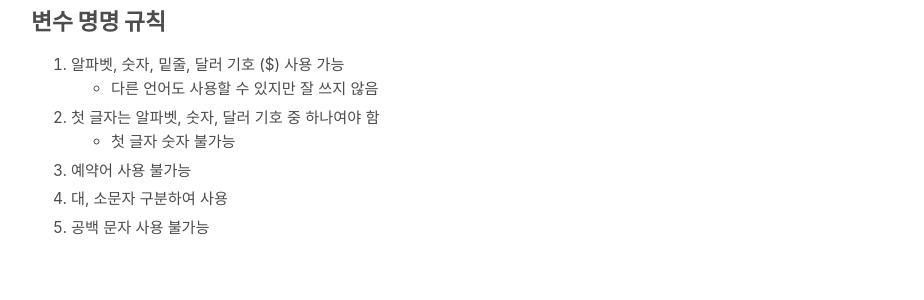
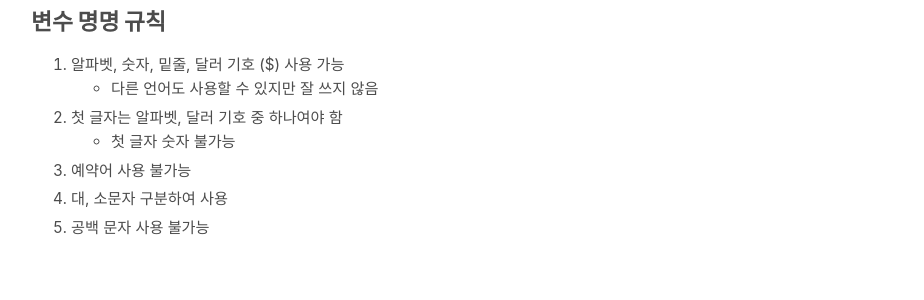
Before and after one commit to absolutelyfullycapable/absolutelyfullycapable.github.io, a Jekyll site: the page built from _posts/2020-09-01-javascript-변수와-데이터타입.md, in a window 1280 px wide and 900 px high, scrolled down 1817 px. Shown: the part 152-452 px from the top of the window, without its empty margins (329-1253 px from the left). Built offline with Jekyll 4.4.1, drawn with Linux system fonts in a browser that asks for light colours.

Commit message:
Update 2020-09-01-javascript-변수와-데이터타입.md

```diff
--- a/_posts/2020-09-01-javascript-변수와-데이터타입.md
+++ b/_posts/2020-09-01-javascript-변수와-데이터타입.md
@@ -80,7 +80,7 @@ comments: true
 
 1. 알파벳, 숫자, 밑줄, 달러 기호 ($) 사용 가능
 	- 다른 언어도 사용할 수 있지만 잘 쓰지 않음
-2. 첫 글자는 알파벳, 숫자, 달러 기호 중 하나여야 함
+2. 첫 글자는 알파벳, 달러 기호 중 하나여야 함
 	- 첫 글자 숫자 불가능
 3. 예약어 사용 불가능
 4. 대, 소문자 구분하여 사용
```
